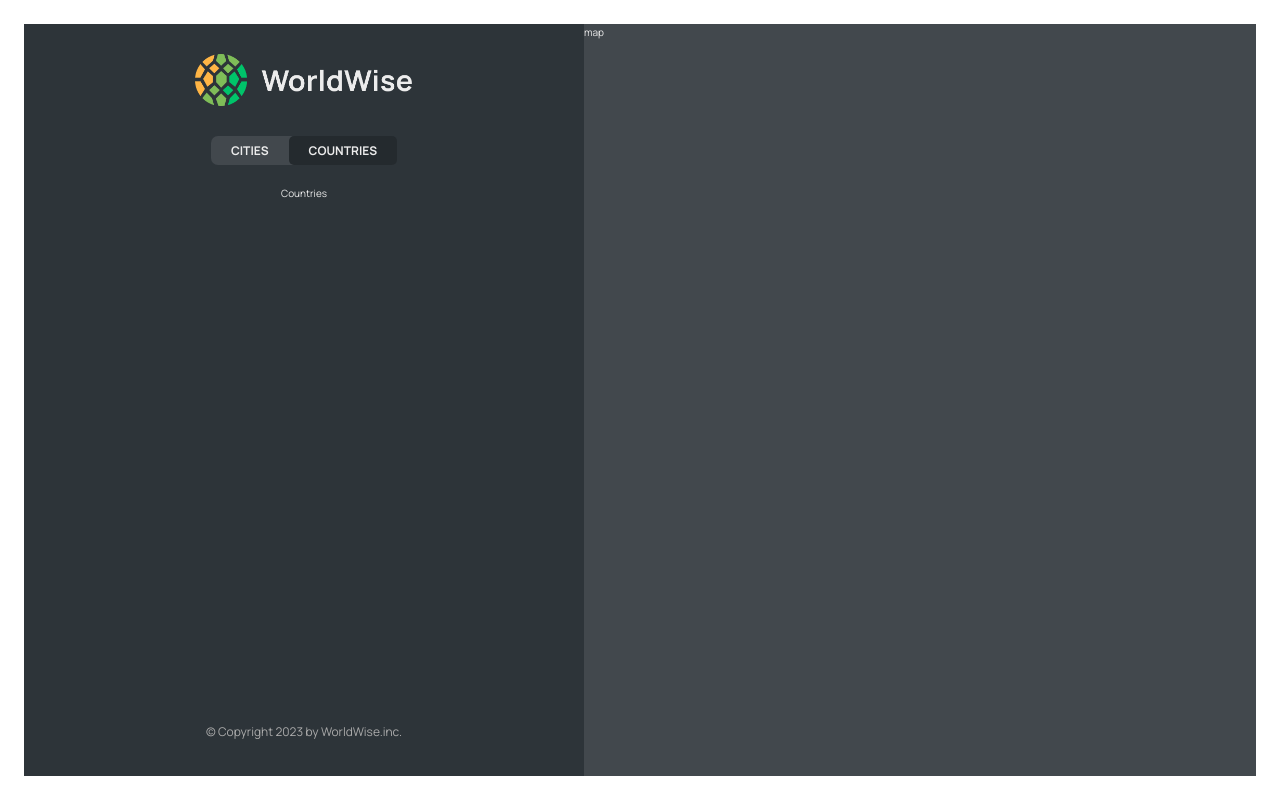
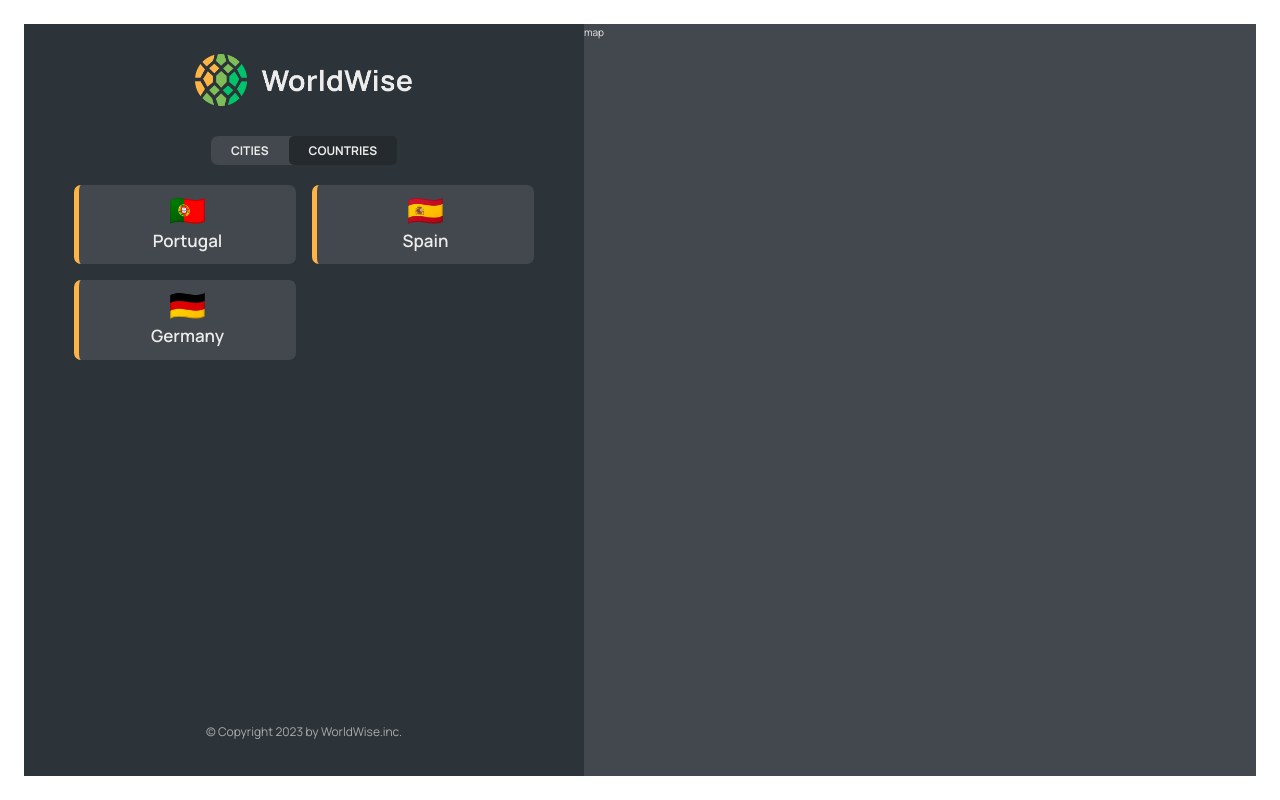
Before and after one commit to adarshdoesntcode/worldwise, a React (Vite) app: page /app/countries in a window 1280 px wide. Built offline with nearby package versions, Linux system fonts and the light colour scheme; data requests are answered from the project's data file.

Commit message:
17-12-implementing the country list

```diff
--- a/src/App.jsx
+++ b/src/App.jsx
@@ -9,6 +9,7 @@ import Homepage from "./pages/Homepage";
 import Login from "./pages/Login";
 import CityList from "./components/CityList";
 import Spinner from "./components/Spinner";
+import CountryList from "./components/CountryList";
 
 const SERVER_URL = "http://localhost:9000";
 
@@ -56,7 +57,10 @@ function App() {
             path="cities"
             element={isLoading ? <Spinner /> : <CityList cities={cities} />}
           />
-          <Route path="countries" element={<p>Countries</p>} />
+          <Route
+            path="countries"
+            element={isLoading ? <Spinner /> : <CountryList cities={cities} />}
+          />
           <Route path="form" element={<p>Form</p>} />
         </Route>
         <Route path="*" element={<PageNotFound />} />
--- /dev/null
+++ b/src/components/CountryList.jsx
@@ -0,0 +1,29 @@
+import styles from "./CountryList.module.css";
+import CountryItem from "./CountryItem";
+import Message from "./Message";
+
+function CountryList({ cities }) {
+  if (!cities.length) return <Message message="Add your first Country" />;
+
+  const countries = cities.reduce((array, city) => {
+    if (!array.map((el) => el.country).includes(city.country))
+      return [
+        ...array,
+        {
+          emoji: city.emoji,
+          country: city.country,
+        },
+      ];
+    return array;
+  }, []);
+
+  return (
+    <ul className={styles.countryList}>
+      {countries.map((country) => {
+        return <CountryItem country={country} key={country.country} />;
+      })}
+    </ul>
+  );
+}
+
+export default CountryList;
```
Also changed, not shown: src/pages/PageNotFound copy.jsx (deleted, +0 -7 lines), 1 other file (tests, documents, lock files or other folders).
